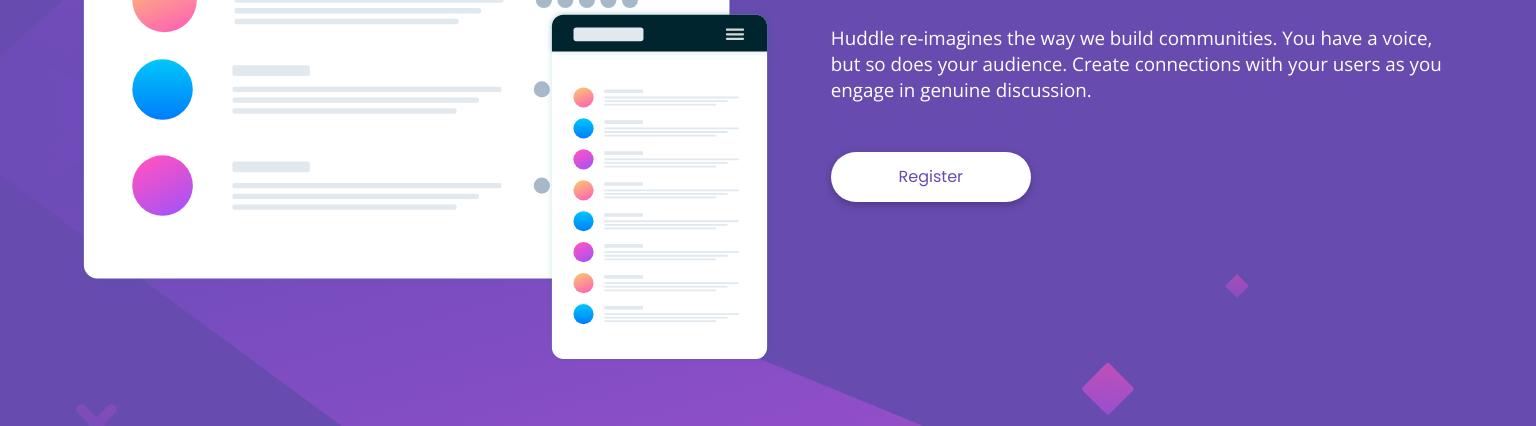
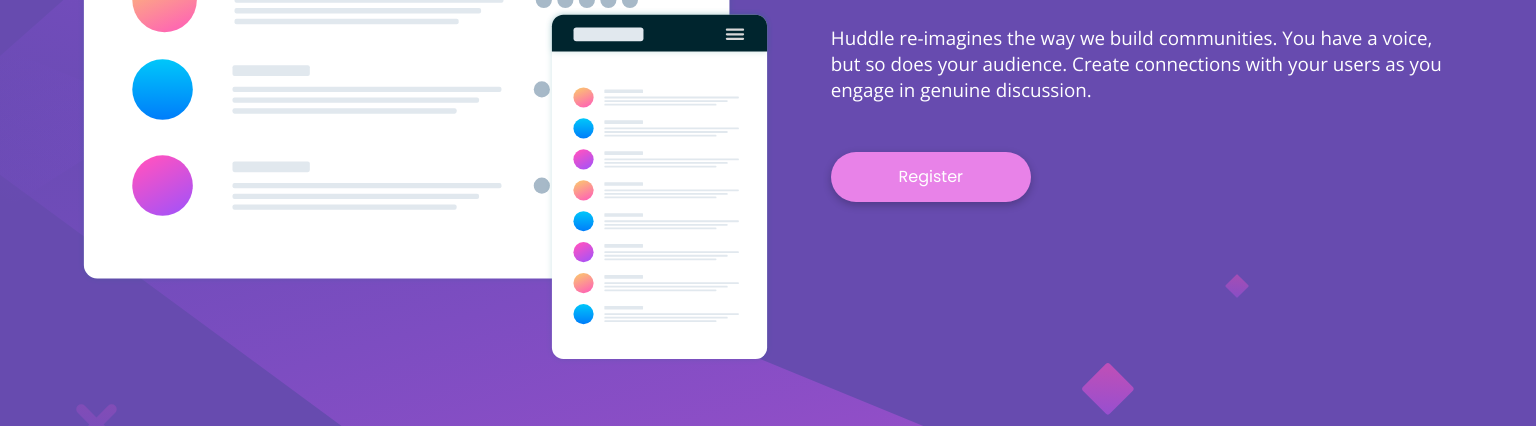
Before and after one commit to ChrisMulvanyGH/huddle-landing-page, a plain HTML site: page index.html in a window 1536 px wide. In both pictures the pointer is over the button "Register". Shown: the part 320-746 px from the top of the page. Drawn offline with nearby package versions, Linux system fonts and the light colour scheme.

Commit message:
Added active state of register button, added screenshots updated readme.

```diff
--- a/style.css
+++ b/style.css
@@ -19,12 +19,6 @@
     /* - SCREEN SIZES - */
     --mobile: 375px;
     --desktop: 1440px;
-
-    /* - FONT SIZES - */
-
-    /* - PAGE MAX WIDTHS - */
-
-
 }
 
 /* - TAGS - */
@@ -213,8 +207,13 @@ li:not(:first-child) {
     }
 
     .body__register__btn {
+        height: 3.111em;
+    }
 
-        height: 3.111em;
+    .body__register__btn:active, .body__register__btn:hover {
+        background-color: var(--softMagenta);
+        color: var(--white);
+        transition: 0.3s;
     }
 
     .footer {
```
Also changed, not shown: index.html (+0 -1 lines), huddle-lp-desktop.png (added), huddle-lp-mobile.png (added), 1 other file.
